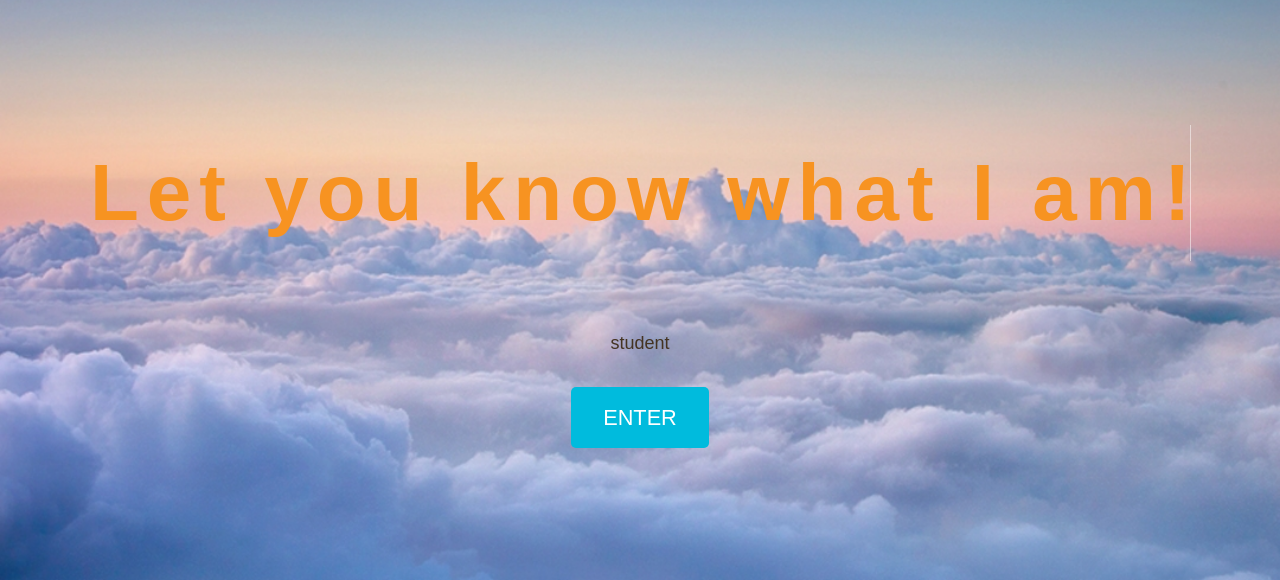
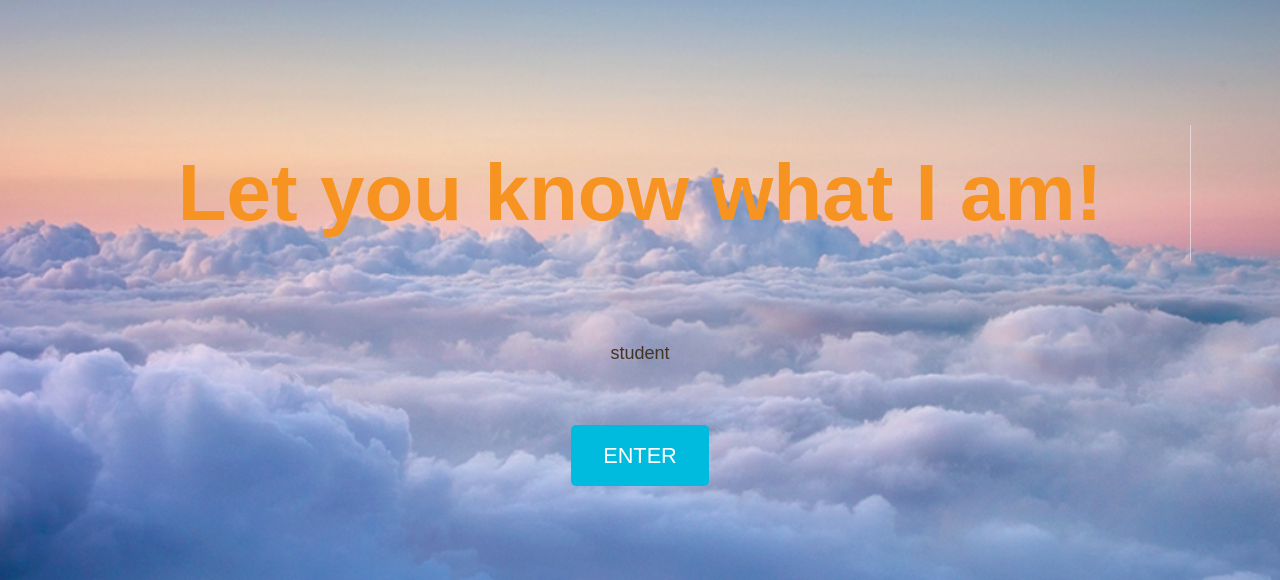
Before and after one commit to atuko2020/X101, a plain HTML site: page index.html in a window 1280 px wide. Shown: the part 220-800 px from the top of the page. Drawn offline with Linux system fonts and the light colour scheme.

Commit message:
Add files via upload

```diff
--- a/css/style.css
+++ b/css/style.css
@@ -83,7 +83,7 @@ img{
 
 .home-content p{
     font-size: 1.125rem;
-    margin: 10px 0 42px;
+    padding: 10px 0 42px;
 }
 
  /*   アニメーション  */
@@ -91,7 +91,7 @@ img{
     width: 100%;
     font-size: 5rem;
     font-weight: bold;
-    letter-spacing: .1em;
+   /* letter-spacing: .1em;*/
     color: #f79321;
     white-space: nowrap;
     overflow: hidden;
@@ -150,7 +150,7 @@ img{
 
 /* 2021213 モバイル版 追加
 ------------------------------- */
-@media(max-width: 1100px){
+@media(max-width: 767px){ /*1100*/
 
     .page-title{
         font-size: 2.5rem;
--- a/index.html
+++ b/index.html
@@ -5,6 +5,7 @@
 
     <head>
         <meta charset="UTF-8">
+        <meta name="viewport" content="width=device-width, initial-scale=1.0">
         <title>X101_</title>
         <meta name="description" content="表組みの基本">
         <meta name="viewport" content="width=device-width,initial-scale=1">
```
Also changed, not shown: about_me.html (+1 -0 lines), contact_me.html (+1 -0 lines), works.html (+1 -0 lines).
